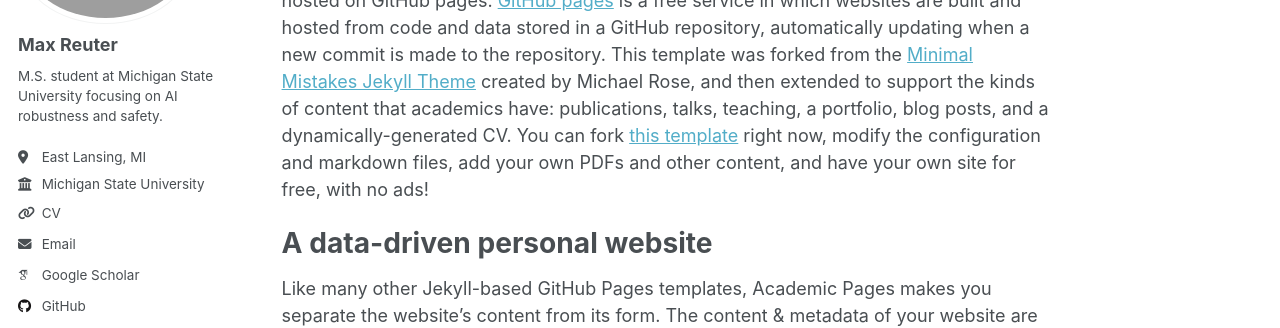
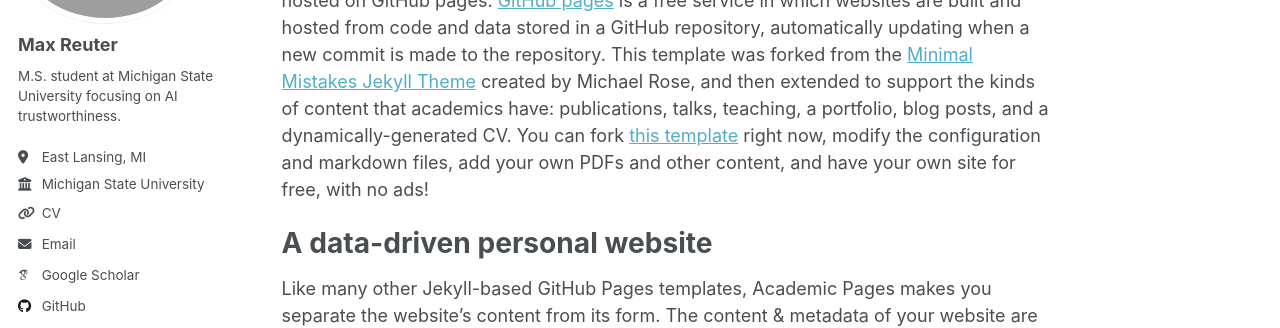
Before and after one commit to maxwellreuter/maxwellreuter.github.io, a Jekyll site: the page built from _pages/about.md, in a window 1280 px wide. Shown: the part 209-537 px from the top of the page. Built offline with Jekyll 4.4.1, drawn with Linux system fonts in a browser that asks for light colours; some web fonts are replaced.

Commit message:
Update _config.yml

```diff
--- a/_config.yml
+++ b/_config.yml
@@ -25,7 +25,7 @@ author:
   avatar           : "profile.png"
   name             : "Max Reuter"
   pronouns         : # example: "she/her"
-  bio              : "M.S. student at Michigan State University focusing on AI robustness and safety."
+  bio              : "M.S. student at Michigan State University focusing on AI trustworthiness."
   location         : "East Lansing, MI"
   employer         : "Michigan State University"
   uri              : "https://drive.google.com/file/d/1tjnH0nAT08h4nHKp1bgmPEZYSor3lIVm/view?usp=share_link" # URL
```
